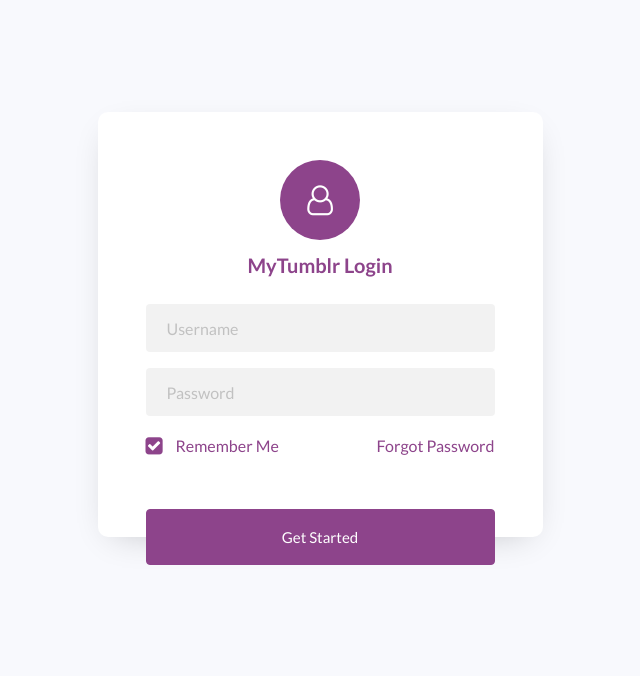
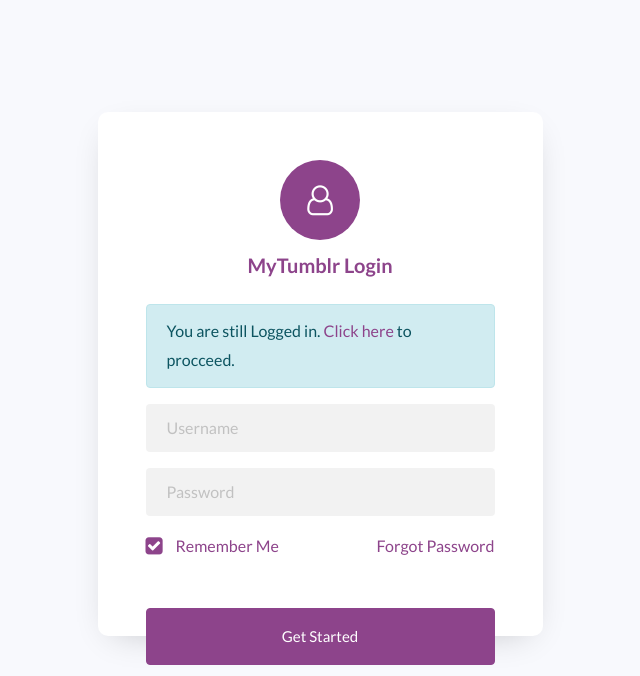
Before and after one commit to rommelmuhi/act5-MyTumblr-muhi, a PHP site: page /index.php in a window 1280 px wide. Shown: the top 676 px of the page, without its empty margins (320-960 px from the left). Run offline with PHP 8.4, Linux system fonts and the light colour scheme; the visitor is signed in with stand-in values (Sample User, id 1).

Commit message:
added the go back proccess if still logged in

```diff
--- a/index.php
+++ b/index.php
@@ -80,6 +80,9 @@
 		      			} elseif (isset($_REQUEST['logfirst'])===true){
 		      				echo "<div class='alert alert-info' role='alert'> Please Login First.. </div>";
 
+		      			} elseif (isset($_SESSION['ses_username'])===true){
+		      				echo "<div class='alert alert-info' role='alert'> You are still Logged in. <a href='account.php'> Click here </a> to procceed. </div>";
+
 		      			}
 
 		      			?>
```
Also changed, not shown: account.php (line endings or trailing spaces).
